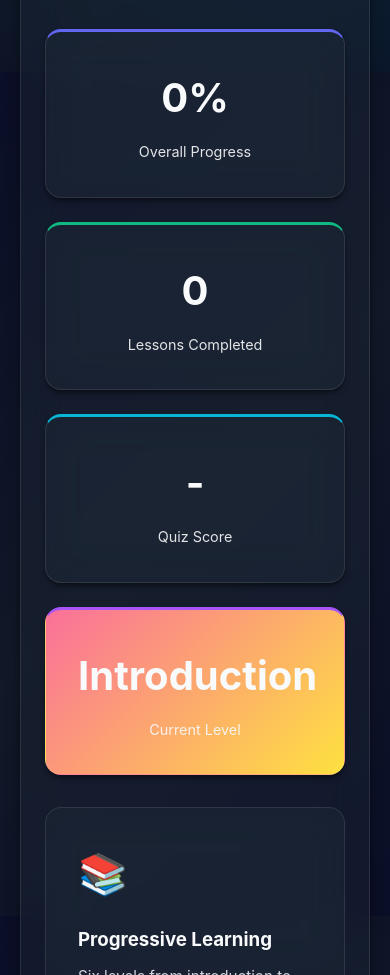
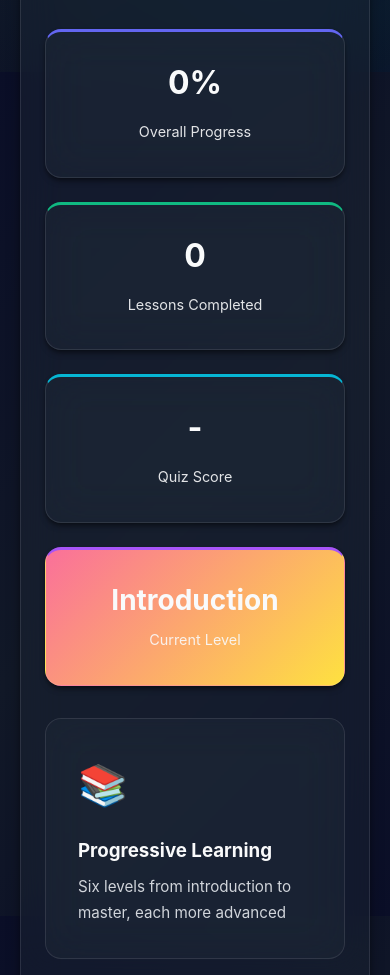
Before and after one commit to block-nexus/cybersecurity-app, a plain HTML site: page index.html in a window 390 px wide. Shown: the part 772-1747 px from the top of the page. Drawn offline with Linux system fonts and the light colour scheme.

Commit message:
Add files via upload

```diff
--- a/styles.css
+++ b/styles.css
@@ -273,7 +273,7 @@ main {
 /* Stats */
 .stats {
     display: grid;
-    grid-template-columns: repeat(auto-fit, minmax(200px, 1fr));
+    grid-template-columns: repeat(auto-fit, minmax(220px, 1fr));
     gap: 1.5rem;
     margin-bottom: 2rem;
 }
@@ -352,6 +352,21 @@ main {
     font-size: 2.5rem;
     font-weight: bold;
     margin-bottom: 0.5rem;
+    word-wrap: break-word;
+    overflow-wrap: break-word;
+    line-height: 1.2;
+    min-height: 3rem;
+    display: block;
+    text-align: center;
+}
+
+/* Special handling for current level to accommodate longer names */
+#current-level {
+    font-size: 1.8rem;
+    line-height: 1.3;
+    min-height: 2.4rem;
+    white-space: normal;
+    overflow: visible;
 }
 
 .stat-label {
@@ -1149,6 +1164,14 @@ footer {
         grid-template-columns: 1fr;
     }
 
+    .stat-number {
+        font-size: 2rem;
+    }
+
+    #current-level {
+        font-size: 1.75rem;
+    }
+
     .feature-grid,
     .lessons-grid,
     .tips-grid {
```
